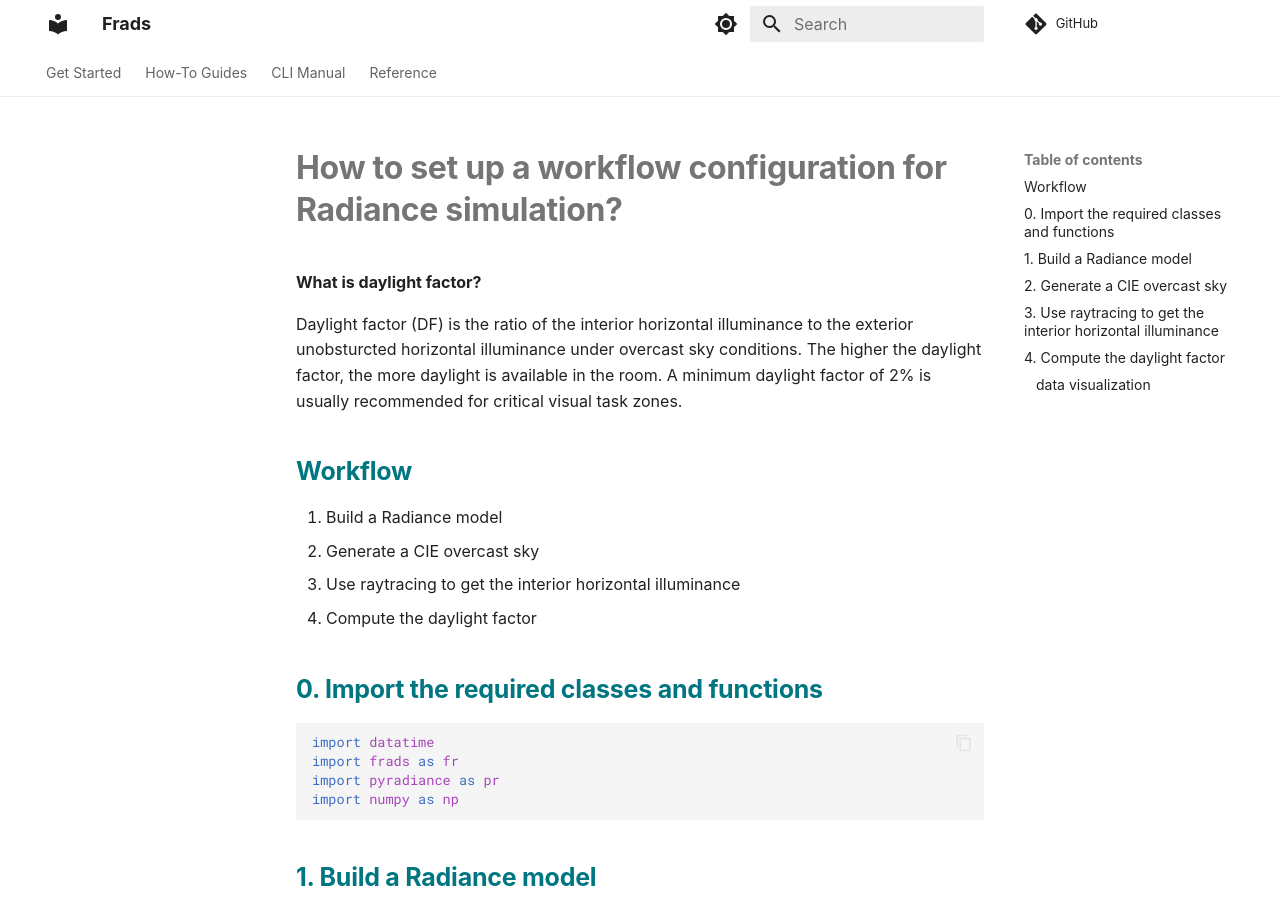
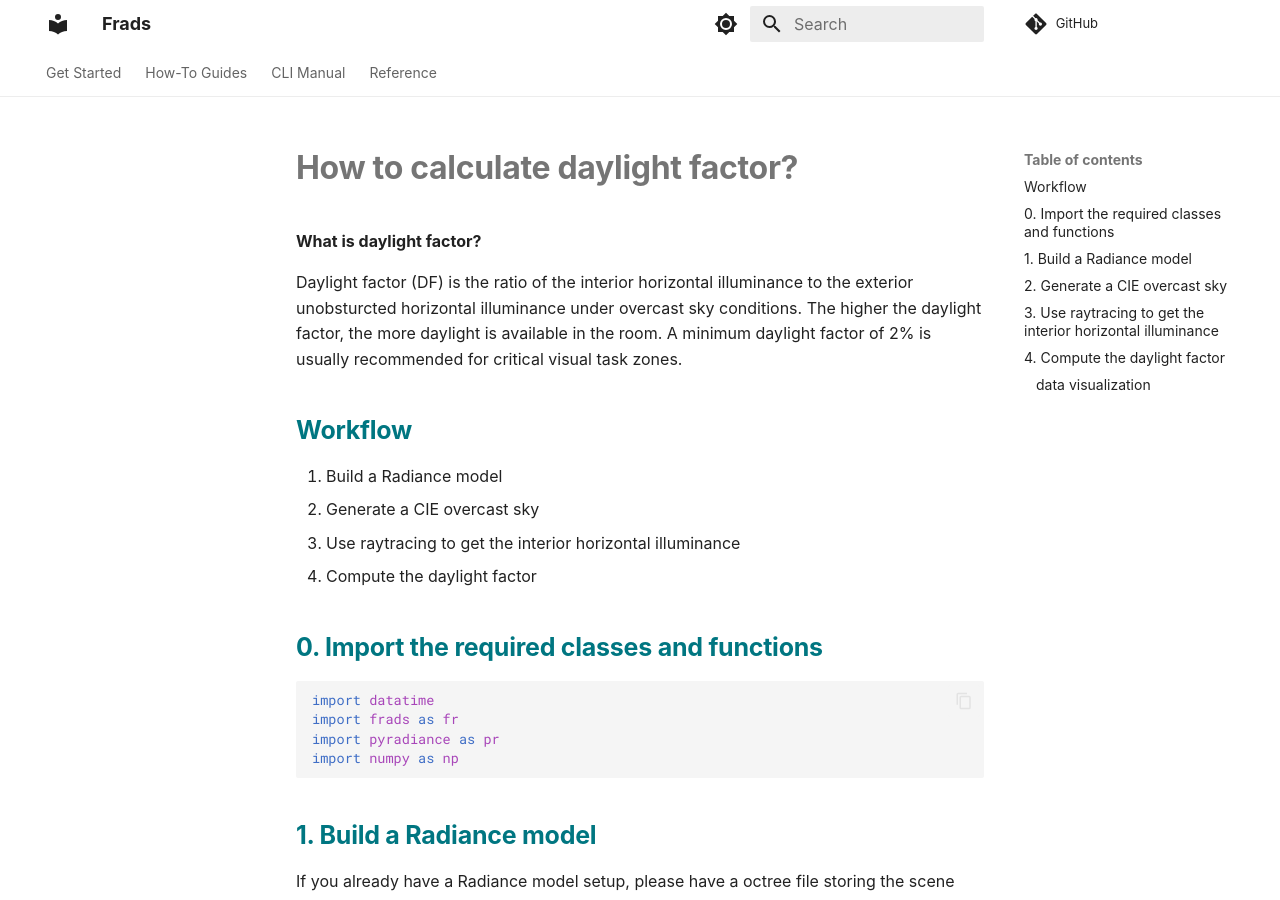
Before and after one commit to LBNL-ETA/frads, an MkDocs documentation site: the page built from docs/how-to/guide_rad7.md, in a window 1280 px wide and 900 px high. Built offline with MkDocs 1.6.1 and Material for MkDocs 9.7.7, drawn with Linux system fonts in a browser that asks for light colours; some web fonts are replaced; comment, search, counter and statistics services are not loaded.

Commit message:
docs(guide_rad7):update

```diff
--- a/docs/how-to/guide_rad7.md
+++ b/docs/how-to/guide_rad7.md
@@ -1,4 +1,4 @@
-# How to set up a workflow configuration for Radiance simulation?
+# How to calculate daylight factor?
 
 **What is daylight factor?**
 
```
